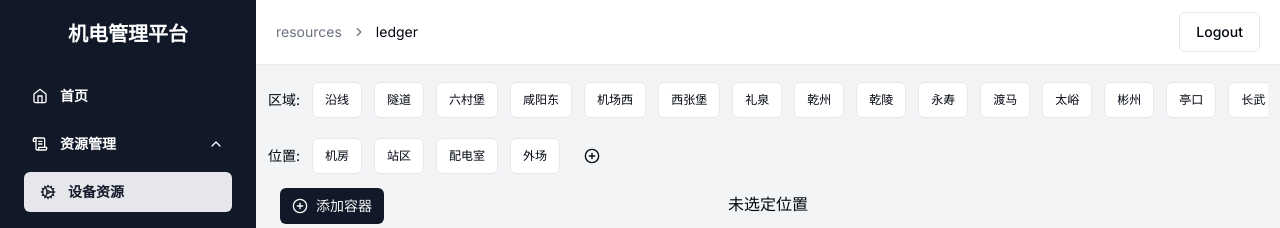
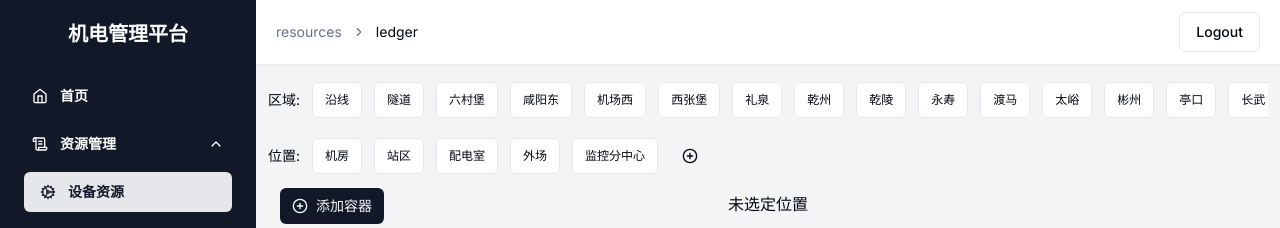
Before and after one commit to cooler05/1-2-N-dnd, a Next.js app: page /resources/ledger in a window 1280 px wide. Shown: the top 228 px of the page. Built offline with nearby package versions, Linux system fonts and the light colour scheme.

Commit message:
add dnd-kit/modifiers.

```diff
--- a/app/resources/ledger/page.tsx
+++ b/app/resources/ledger/page.tsx
@@ -2,7 +2,6 @@ import AreaTab from "@/components/resources/AreaTab";
 import KanbanBoard from "@/components/resources/KanbanBoard";
 import { Button } from "@/components/ui/button";
 import { PlusCircle } from "lucide-react";
-import { readFile } from "xlsx";
 
 export const areas = [
   {
@@ -122,6 +121,12 @@ export const locations = [
     searchParam: "wc",
     loc: "location",
   },
+  {
+    id: 5,
+    label: "监控分中心",
+    searchParam: "fzx",
+    loc: "location",
+  },
 ];
 
 function LedgerPage() {
--- a/components/resources/DevicesContainer.tsx
+++ b/components/resources/DevicesContainer.tsx
@@ -1,4 +1,4 @@
-import { TContainer, TDevice, useDeviceStore } from "@/lib/store";
+import { TContainer, useDeviceStore } from "@/lib/store";
 import { SortableContext, useSortable } from "@dnd-kit/sortable";
 import { PlusCircle, Trash2 } from "lucide-react";
 import { CSS } from "@dnd-kit/utilities";
@@ -7,6 +7,8 @@ import EditDeviceButton from "./EditDeviceButton";
 import { Button } from "../ui/button";
 import { v4 as uuidv4 } from "uuid";
 import Device from "./Device";
+import { DndContext } from "@dnd-kit/core";
+import { restrictToVerticalAxis } from "@dnd-kit/modifiers";
 
 export const generateDevice = () => ({
   id: uuidv4(),
@@ -99,6 +101,7 @@ function DevicesContainer({ container }: DevicesContainerProps) {
           onClick={() => removeContainer(container?.props.id)}
         />
       </div>
+      <DndContext modifiers={[restrictToVerticalAxis]}>
         <div className="flex-1 flex flex-col p-1 gap-1 w-full overflow-x-hidden overflow-y-auto">
           <SortableContext
             items={devicesIncurrentContainer.map((device) => device.props.id)}
@@ -108,6 +111,7 @@ function DevicesContainer({ container }: DevicesContainerProps) {
             ))}
           </SortableContext>
         </div>
+      </DndContext>
       <div>
         <Button
           variant="outline"
--- a/components/resources/KanbanBoard.tsx
+++ b/components/resources/KanbanBoard.tsx
@@ -13,6 +13,7 @@ import {
   useSensors,
 } from "@dnd-kit/core";
 import { SortableContext, arrayMove } from "@dnd-kit/sortable";
+import { restrictToHorizontalAxis } from "@dnd-kit/modifiers";
 import { useState } from "react";
 import { areas, locations } from "@/app/resources/ledger/page";
 import { useSearchParams } from "next/navigation";
@@ -37,27 +38,6 @@ function KanbanBoard() {
   const handleDragEnd = (e: DragEndEvent) => {
     setActiveDevice(undefined);
     setActiveContainer(undefined);
-    // const { active, over } = e;
-    // if (!over || active.id === over.id) return;
-    // if (e.active.data.current?.type === "Container") {
-    //   const activeIdx = containers.findIndex(
-    //     (container) => container.props.id === active.id
-    //   );
-    //   const overIdx = containers.findIndex(
-    //     (container) => container.props.id === over.id
-    //   );
-    //   updateContainers(arrayMove(containers, activeIdx, overIdx));
-    //
-    // } else {
-    //   const activeIdx = devices.findIndex(
-    //     (device) => device.props.id === active.id
-    //   );
-    //   const overIdx = devices.findIndex(
-    //     (device) => device.props.id === over.id
-    //   );
-    //   updateDevices(arrayMove(devices, activeIdx, overIdx));
-    //
-    // }
   };
   const handleDragOver = (e: DragOverEvent) => {
     const { active, over } = e;
@@ -109,15 +89,16 @@ function KanbanBoard() {
           ? `${areaName}--${locationName}`
           : "未选定位置"}
       </h2>
+      <div className="flex justify-start items-center">
+        <CreateContainerButton />
+      </div>
       <DndContext
         sensors={sensors}
+        modifiers={[restrictToHorizontalAxis]}
         onDragStart={handleDragStart}
         onDragEnd={handleDragEnd}
         onDragOver={handleDragOver}
       >
-        <div className="flex justify-start items-center">
-          <CreateContainerButton />
-        </div>
         <div className="flex justify-start items-center h-full gap-3 overflow-x-scroll overflow-y-hidden">
           <SortableContext items={containerIds}>
             {containers.map((container) => (
--- a/package.json
+++ b/package.json
@@ -10,6 +10,7 @@
   },
   "dependencies": {
     "@dnd-kit/core": "^6.1.0",
+    "@dnd-kit/modifiers": "^7.0.0",
     "@dnd-kit/sortable": "^8.0.0",
     "@radix-ui/react-accordion": "^1.1.2",
     "@radix-ui/react-dialog": "^1.0.5",
```
Also changed, not shown: 1 other file (tests, documents, lock files or other folders). Lines whose indentation alone changed are shown as unchanged.
